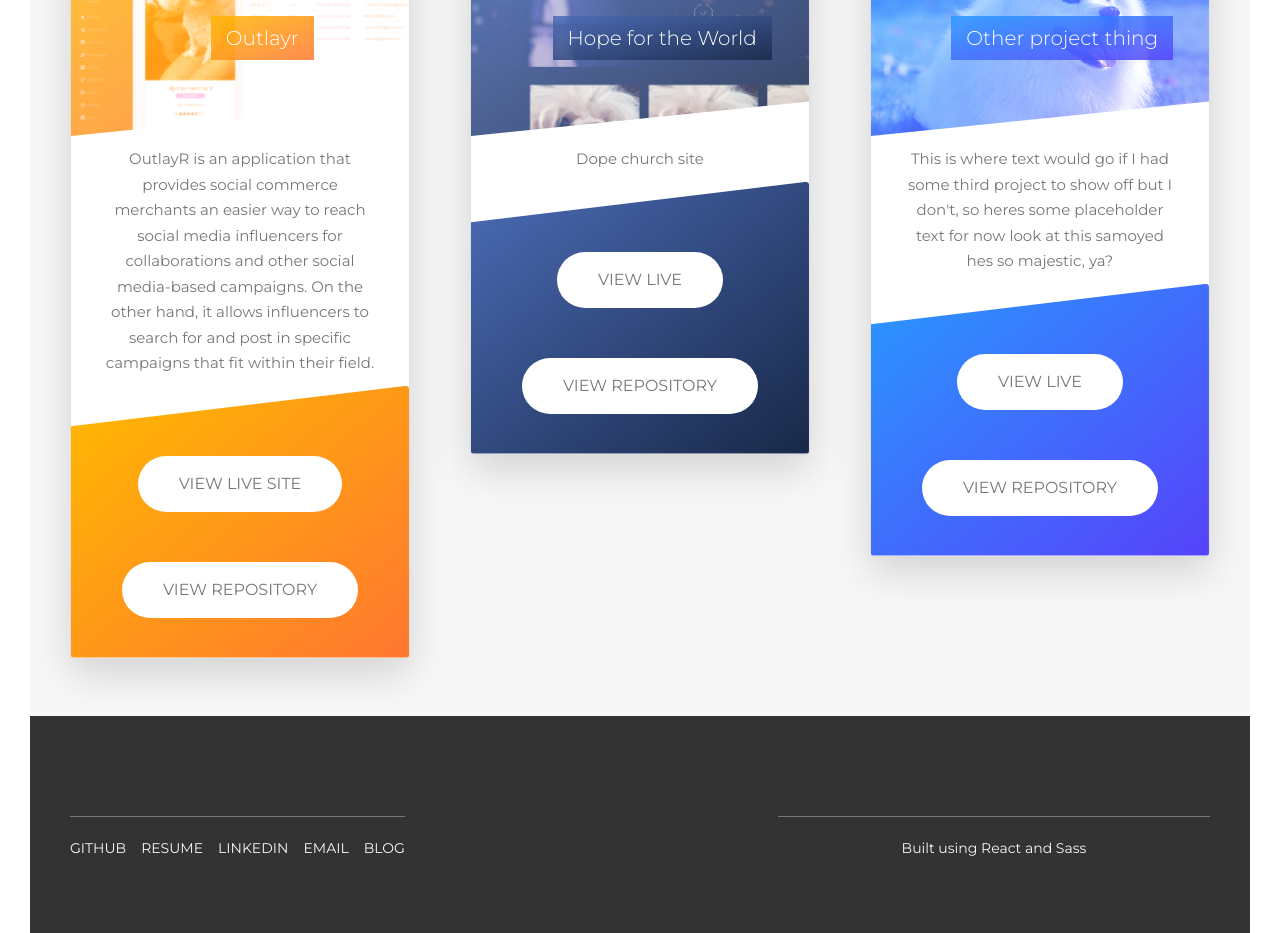
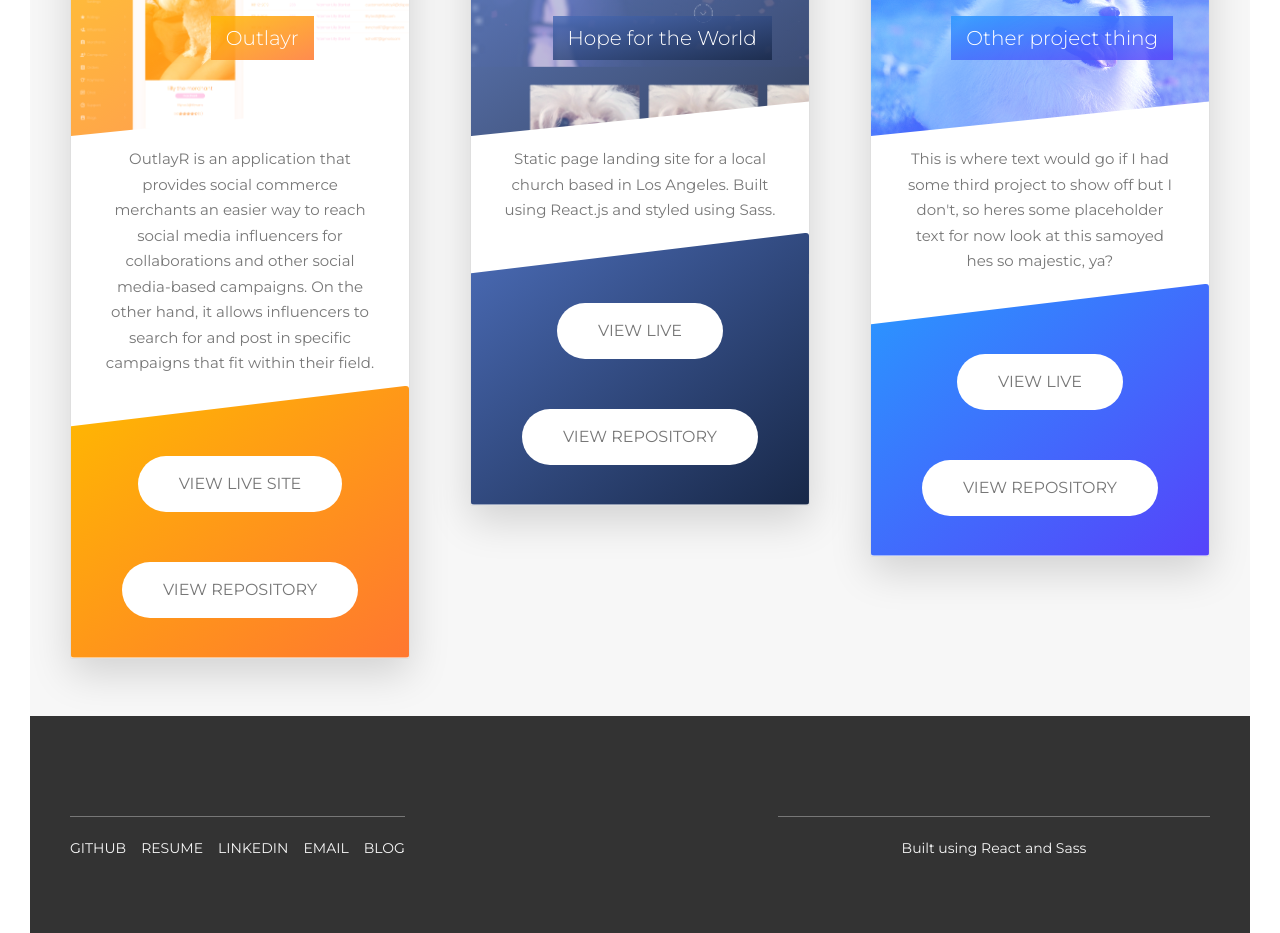
Before and after one commit to jacobbathan/jacobbio, a React (Create React App) app: page / in a window 1280 px wide. Shown: the part 1500-2433 px from the top of the page. Built offline with nearby package versions, Linux system fonts and the light colour scheme.

Commit message:
need to add description for hope and 3rd project

```diff
--- a/src/components/dashboard/Projects.jsx
+++ b/src/components/dashboard/Projects.jsx
@@ -35,10 +35,6 @@ class Projects extends React.Component {
                         </div>
                         <div className='card__side card__side--back card__side--back-1'>
                           <div className='card__cta'>
-                            {/* <div className='card__price-box'>
-                              <p className='card__price-only'>Only</p>
-                              <p className='card__price-value'>$297</p>
-                            </div> */}
                             <a
                               href='http://outlayr.azurewebsites.net/'
                               className='btn btn--white'
@@ -68,14 +64,14 @@ class Projects extends React.Component {
                               Hope for the World
                             </span>
                           </h4>
-                          <div className='card__details'>Dope church site</div>
+                          <div className='card__details'>
+                            Static page landing site for a local church based in
+                            Los Angeles. Built using React.js and styled using
+                            Sass.
+                          </div>
                         </div>
                         <div className='card__side card__side--back card__side--back-2'>
                           <div className='card__cta'>
-                            {/* <div className='card__price-box'>
-                              <p className='card__price-only'>Only</p>
-                              <p className='card__price-value'>$497</p>
-                            </div> */}
                             <a
                               href='https://hopefortheworld.herokuapp.com'
                               className='btn btn--white'
```
